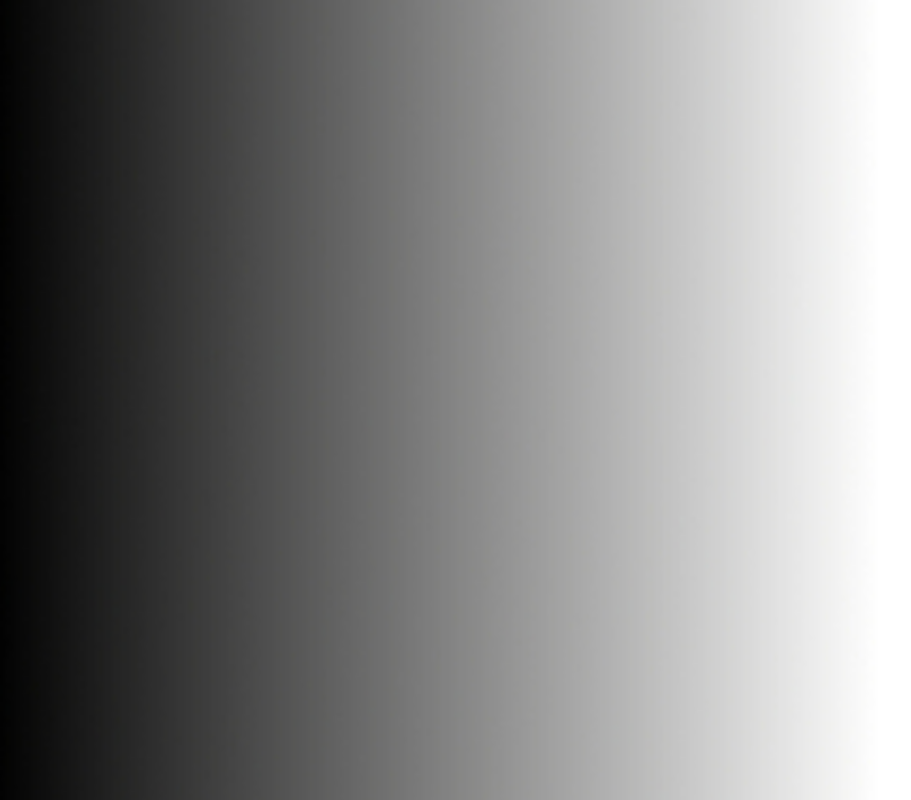
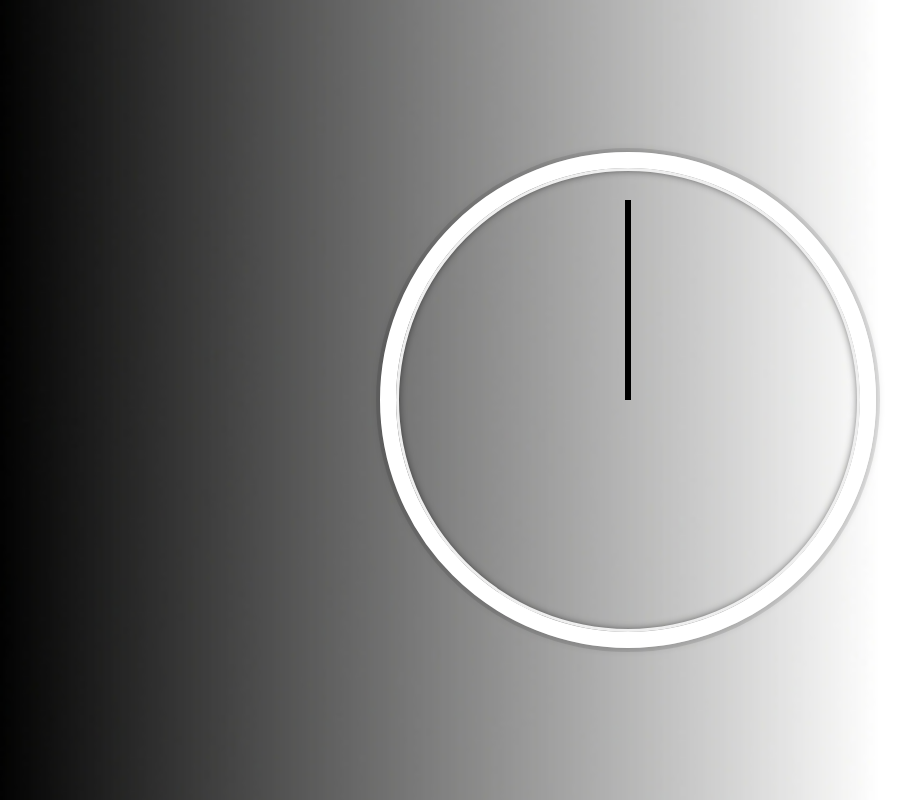
Before and after one commit to avani19/JS-CSS-Clock, a plain HTML site: page index.html in a window 1280 px wide. Shown: the whole page, without its empty margins (12-923 px from the left). Drawn offline with Linux system fonts and the light colour scheme.

Commit message:
CSS clock added

```diff
--- a/style.css
+++ b/style.css
@@ -12,3 +12,34 @@ body{
   flex:1;
   min-height: 100vh;
 }
+.clock{
+  width: 25rem;
+  height: 25rem;
+  border: 1rem solid white;
+  border-radius: 50%;
+  position: relative;
+  margin:50px auto;
+  padding: 2rem;
+  box-shadow:
+        0 0 0 4px rgba(0,0,0,0.1),
+        inset 0 0 0 3px #EFEFEF,
+        inset 0 0 10px black,
+        0 0 10px rgba(0,0,0,0.2);
+}
+.hand {
+      width:50%;
+      height:6px;
+      background:black;
+      position: absolute;
+      top:50%;
+      transform-origin: 100%;
+      transform: rotate(90deg);
+      transition: all 0.05s;
+      transition-timing-function: cubic-bezier(0.1, 2.7, 0.58, 1);
+    }
+.clock-face {
+      position: relative;
+      width: 100%;
+      height: 100%;
+      transform: translateY(-3px); /* account for the height of the clock hands */
+    }
```
